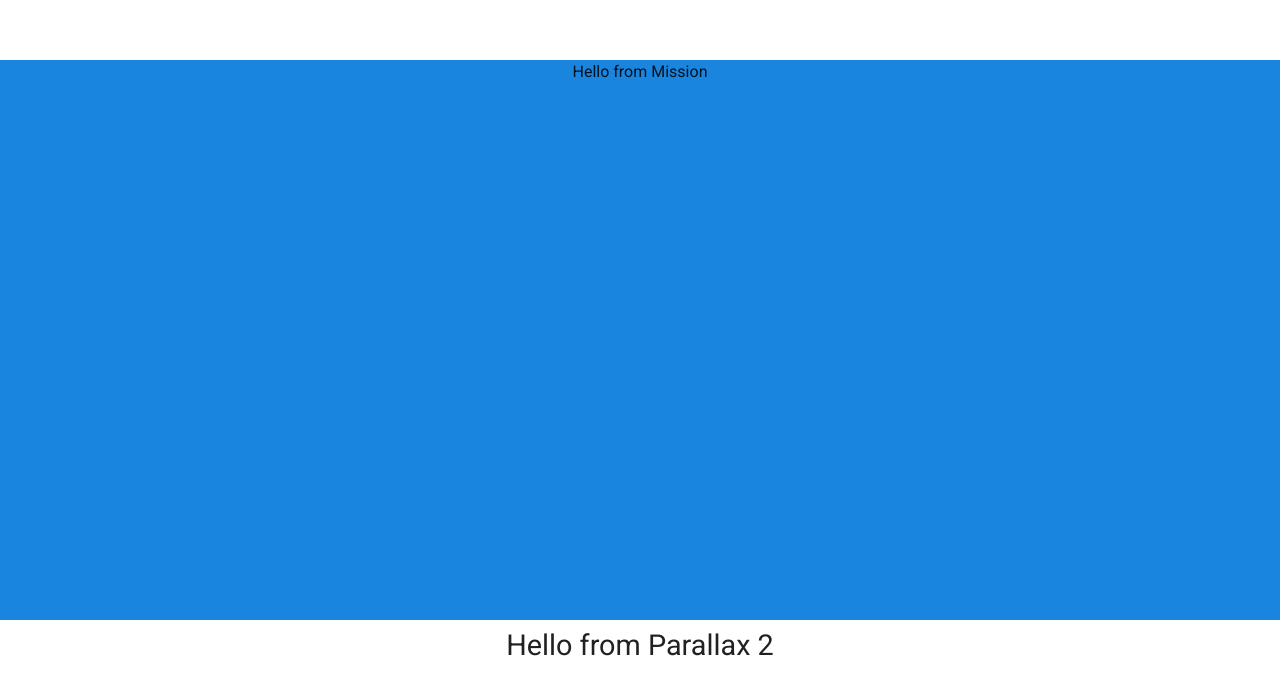
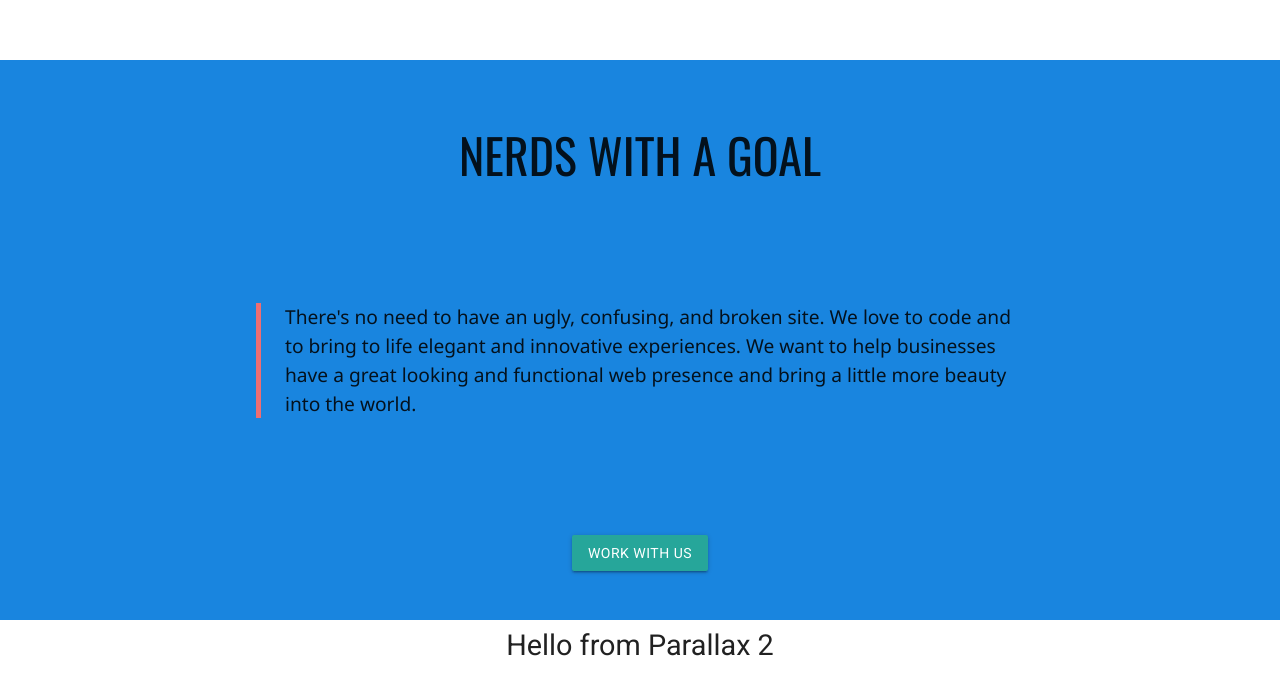
Before and after one commit to jasen-jer/leeroy-jenkins, a React (Create React App) app: page / in a window 1280 px wide. Shown: the part 1220-1914 px from the top of the page. Built offline with nearby package versions, Linux system fonts and the light colour scheme.

Commit message:
added styled components to dependcies(sic) created blurb about mission statement added button

```diff
--- a/package.json
+++ b/package.json
@@ -5,7 +5,8 @@
   "dependencies": {
     "react": "^16.3.2",
     "react-dom": "^16.3.2",
-    "react-scripts": "1.1.4"
+    "react-scripts": "1.1.4",
+    "styled-components": "^3.3.0"
   },
   "scripts": {
     "start": "react-scripts start",
--- a/src/components/Mission.js
+++ b/src/components/Mission.js
@@ -1,9 +1,40 @@
 import React from 'react';
+import styled from 'styled-components'
+
+const MissContainer = styled.div`
+  height: 100%;
+  width: 100%;
+  display: flex;
+  flex-direction: column;
+  justify-content: space-around;
+  align-items: center;
+
+  h2 {
+    font-size: 3em;
+    text-transform: uppercase;
+    font-family: 'Oswald', sans-serif;
+  }
+  blockquote {
+    font-size: 1.2em;
+    width: 60%;
+    font-family: 'Noto Sans', sans-serif;
+    text-align: left;
+  }
+`
 
 const Mission = () => {
   return (
     <div className="blue-see-thru">
-      Hello from Mission
+    <MissContainer>
+      <h2>
+        Nerds with a goal
+      </h2>
+      <blockquote>
+        There's no need to have an ugly, confusing, and broken site. We love to code and to bring to life elegant and innovative experiences. We want to help businesses have
+      a great looking and functional web presence and bring a little more beauty into the world.
+      </blockquote>
+      <a class="btn">Work with us</a>
+      </MissContainer>
     </div>
   );
 };
--- a/src/css/styles.css
+++ b/src/css/styles.css
@@ -3,6 +3,7 @@
 @import 'https://fonts.googleapis.com/icon?family=Material+Icons';
 @import 'https://cdnjs.cloudflare.com/ajax/libs/materialize/1.0.0-beta/css/materialize.min.css';
 @import 'https://fonts.googleapis.com/css?family=Roboto|Noto+Sans';
+@import 'https://fonts.googleapis.com/css?family=Oswald';
 
 /* defaults */
 html, body, #root, #content {
```
Also changed, not shown: 1 other file (tests, documents, lock files or other folders).
